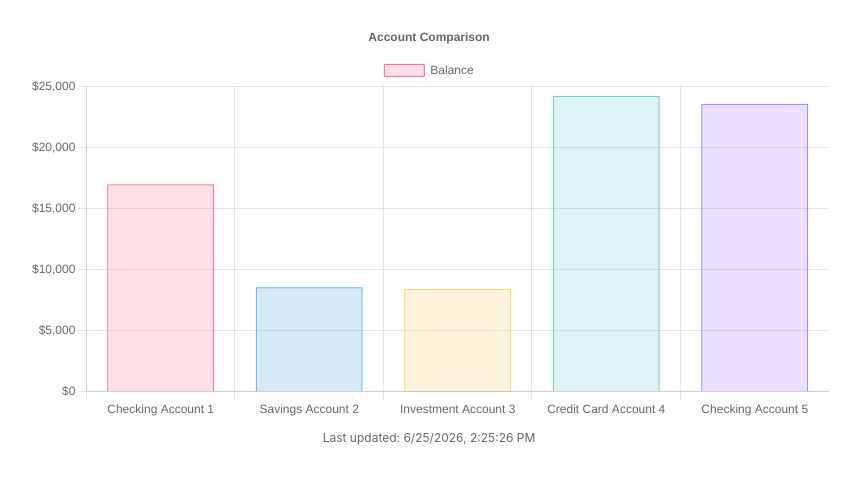
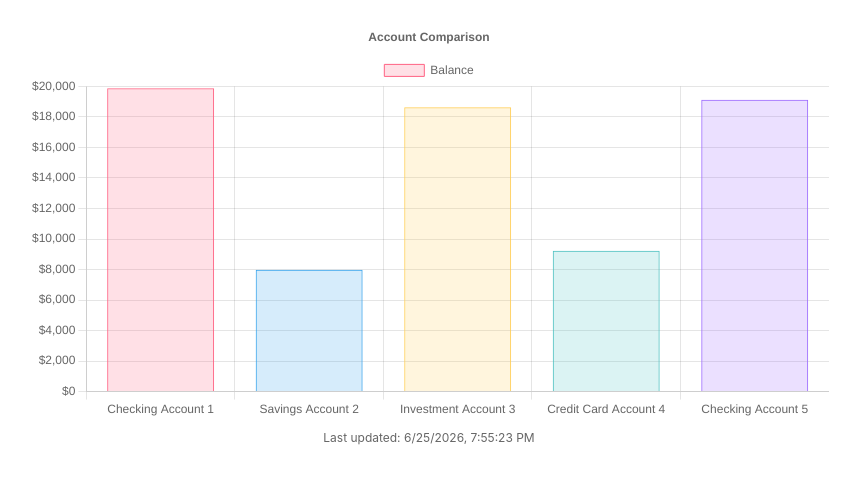
Before and after one commit to leakingMemo/notion-dashboard, a plain HTML site: page charts/accounts.html in a window 1280 px wide. Shown: the whole page, without its empty margins (211-1071 px from the left). Drawn offline with nearby package versions, Linux system fonts and the light colour scheme.

Commit message:
deploy: 4c4bf658cc92440bb72928c41904504d4f3e92f8

```diff
--- a/charts/accounts.html
+++ b/charts/accounts.html
@@ -31,7 +31,7 @@
         <canvas id="chart"></canvas>
     </div>
     <div class="last-updated">
-        Last updated: 6/25/2026, 2:25:26 PM
+        Last updated: 6/25/2026, 7:55:23 PM
     </div>
 
     <script>
@@ -50,11 +50,11 @@
     {
       "label": "Balance",
       "data": [
-        16981,
-        8546,
-        8432,
-        24240,
-        23576
+        19873,
+        7979,
+        18634,
+        9224,
+        19126
       ],
       "backgroundColor": [
         "rgba(255, 99, 132, 0.2)",
```
Also changed, not shown: charts/balance.html (+6 -6 lines), charts/portfolio.html (+5 -5 lines), index.html (+1 -1 lines).
